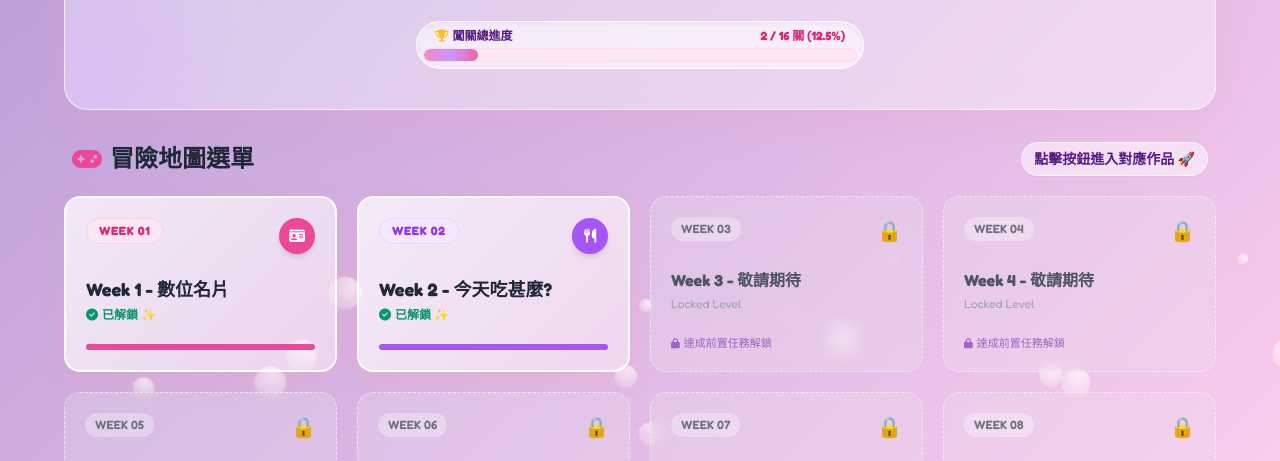
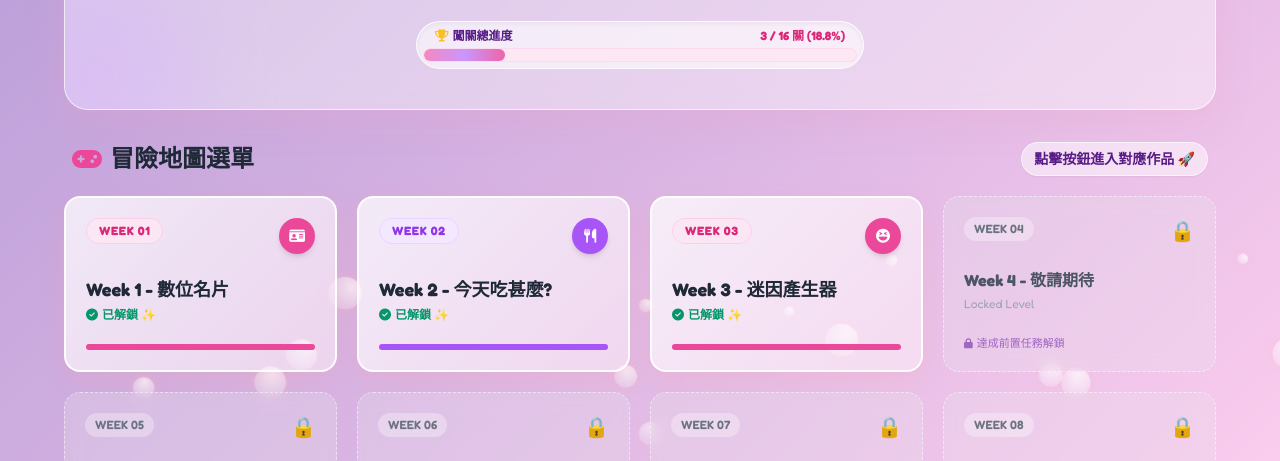
Before and after one commit to buithingocyen2003-ai/yuyan, a plain HTML site: page index.html in a window 1280 px wide. Shown: the part 328-789 px from the top of the page. Drawn offline with nearby package versions, Linux system fonts and the light colour scheme.

Commit message:
Update index.html

```diff
--- a/index.html
+++ b/index.html
@@ -1,3 +1,16 @@
+<!DOCTYPE html>
+<html lang="en">
+  <head>
+    <meta charset="UTF-8">
+    <link rel="stylesheet" href="./style.css">
+    <meta name="viewport" content="width=device-width, initial-scale=1.0">
+    <title>Pen</title>
+  </head>
+  <body>
+
+    <script src="./script.js"></script>
+  </body>
+</html>
 <!DOCTYPE html>
 <html lang="zh-TW">
 <head>
@@ -256,11 +269,11 @@
             <div class="w-full max-w-md bg-white/60 rounded-full p-1.5 border border-white/80 shadow-inner">
                 <div class="flex justify-between text-xs font-bold text-purple-900 px-3 mb-1">
                     <span class="flex items-center gap-1"><i class="fa-solid fa-trophy text-amber-400"></i> 闖關總進度</span>
-                    <span class="text-pink-600">2 / 16 關 (12.5%)</span>
+                    <span class="text-pink-600">3 / 16 關 (18.8%)</span>
                 </div>
                 <!-- 填滿進度條 -->
                 <div class="w-full bg-pink-100 rounded-full h-3.5 overflow-hidden border border-pink-200/50">
-                    <div class="bg-gradient-to-r from-pink-400 via-purple-400 to-pink-500 h-full rounded-full transition-all duration-1000 shadow-sm relative overflow-hidden" style="width: 12.5%;">
+                    <div class="bg-gradient-to-r from-pink-400 via-purple-400 to-pink-500 h-full rounded-full transition-all duration-1000 shadow-sm relative overflow-hidden" style="width: 18.8%;">
                         <!-- 進度條內部動態光澤 -->
                         <div class="absolute inset-0 bg-white/30 animate-pulse"></div>
                     </div>
@@ -328,22 +341,30 @@
                     </div>
                 </a>
 
-                <!-- ===== 按鈕 3 到 16 (未解鎖狀態) ===== -->
-
-                <!-- 關卡 3 -->
-                <button onclick="triggerLockedCard(this, 3)" class="card-locked rounded-2xl p-5 flex flex-col justify-between h-44 text-left relative group">
-                    <div class="flex justify-between items-start w-full">
-                        <span class="text-xs font-semibold text-gray-500 bg-white/30 px-2.5 py-1 rounded-full">WEEK 03</span>
-                        <span class="text-xl lock-icon transition-transform">🔒</span>
+                <!-- ===== 按鈕 3 (已解鎖 - 迷因產生器) ===== -->
+                <a href="w3/index.html" class="card-unlocked rounded-2xl p-5 flex flex-col justify-between h-44 group cursor-pointer text-left">
+                    <div class="flex justify-between items-start">
+                        <span class="text-xs font-bold tracking-wider text-pink-600 bg-pink-100/90 px-3 py-1 rounded-full border border-pink-200">
+                            WEEK 03
+                        </span>
+                        <span class="w-9 h-9 rounded-full bg-pink-500 text-white flex items-center justify-center text-sm shadow-md group-hover:scale-110 group-hover:rotate-12 transition-transform">
+                            <i class="fa-solid fa-face-laugh-squint"></i>
+                        </span>
                     </div>
                     <div>
-                        <h3 class="font-bold text-gray-600 text-base">Week 3 - 敬請期待</h3>
-                        <p class="text-xs text-gray-400 mt-1">Locked Level</p>
+                        <h3 class="font-bold text-gray-800 text-lg group-hover:text-pink-600 transition-colors">
+                            Week 3 - 迷因產生器
+                        </h3>
+                        <p class="text-xs text-emerald-600 font-semibold mt-1 flex items-center gap-1">
+                            <i class="fa-solid fa-circle-check"></i> 已解鎖 ✨
+                        </p>
                     </div>
-                    <div class="text-[11px] text-purple-800/60 font-medium flex items-center gap-1">
-                        <i class="fa-solid fa-lock text-[10px]"></i> 達成前置任務解鎖
+                    <div class="w-full bg-pink-200/50 h-1.5 rounded-full overflow-hidden">
+                        <div class="bg-pink-500 h-full w-full"></div>
                     </div>
-                </button>
+                </a>
+
+                <!-- ===== 按鈕 4 到 16 (未解鎖狀態) ===== -->
 
                 <!-- 關卡 4 -->
                 <button onclick="triggerLockedCard(this, 4)" class="card-locked rounded-2xl p-5 flex flex-col justify-between h-44 text-left relative group">
@@ -602,7 +623,7 @@
             toastText.textContent = message;
             toast.classList.add('show');
 
-            // 清除之前的定時器，避免重複點擊時快速消失
+            // 清除過的定時器，避免重複點擊時快速消失
             if (toastTimer) clearTimeout(toastTimer);
 
             toastTimer = setTimeout(() => {
```
